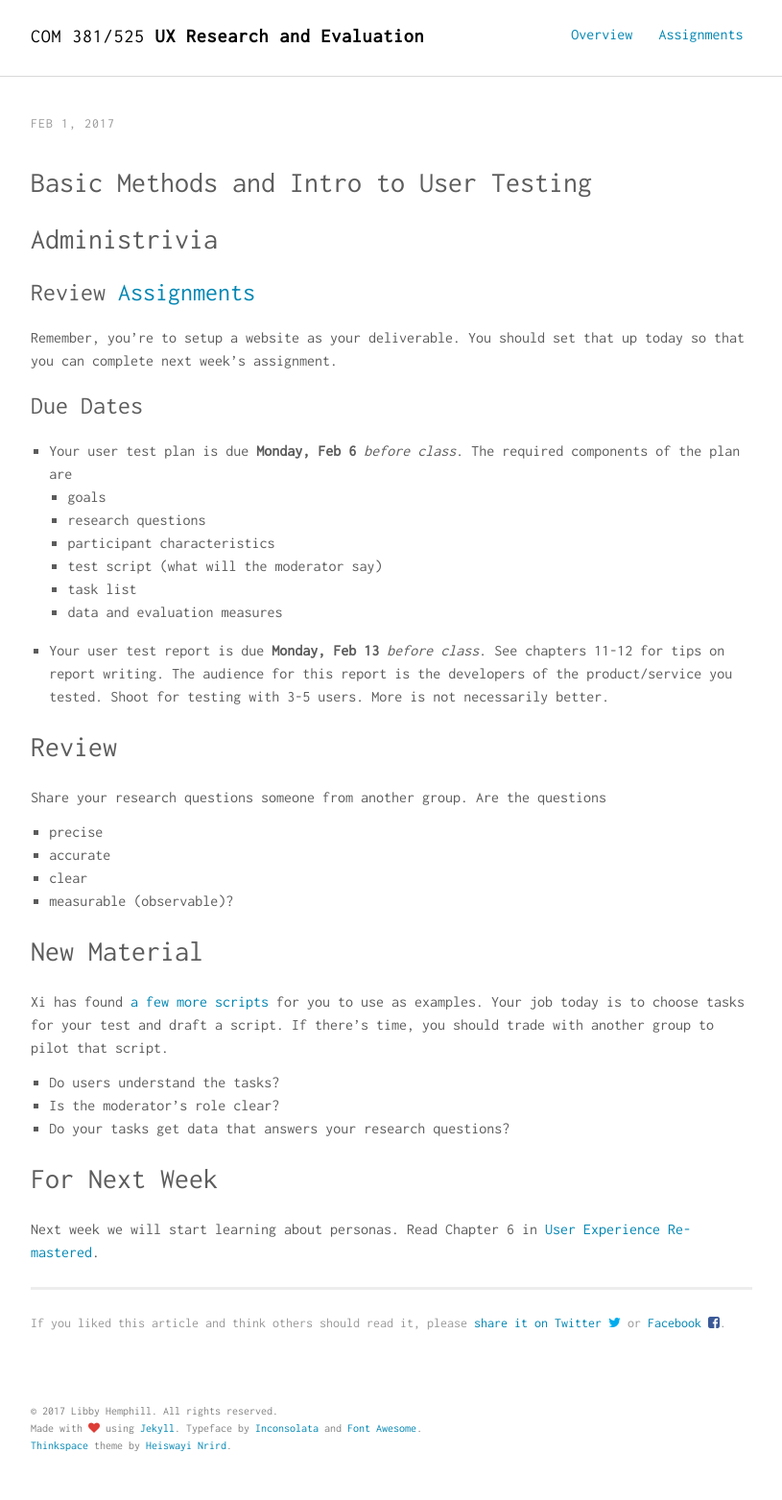
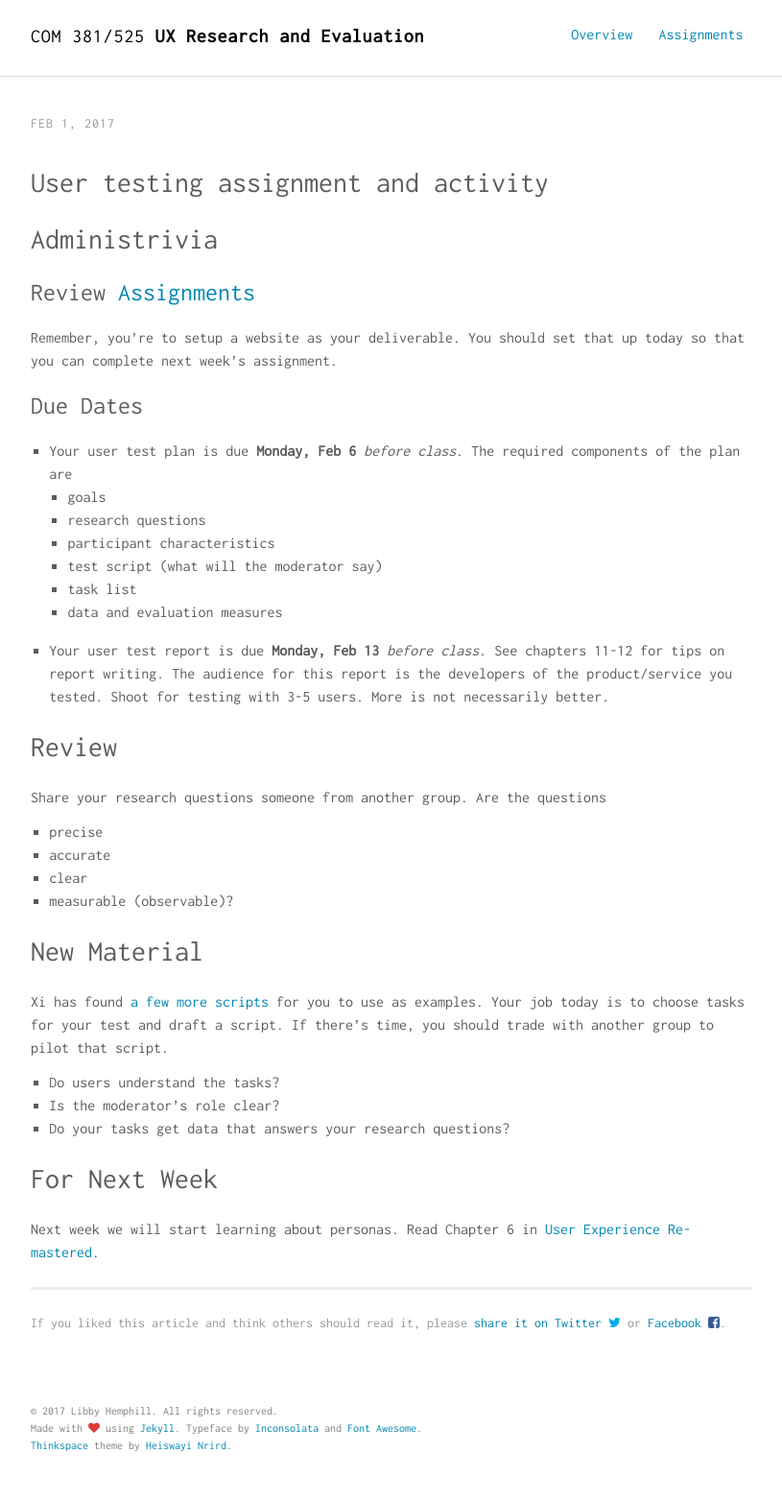
Before and after one commit to libbyh/com525spring2017, a Jekyll site: the page built from _posts/2017-02-01-User-Test-Assignment.md, in a window 1280 px wide. Shown: the whole page at 96% size, without its empty margins (232-1047 px from the left). Built offline with Jekyll 4.4.1, drawn with Linux system fonts in a browser that asks for light colours.

Commit message:
notes for 2-1-17

```diff
--- a/_posts/2017-02-01-User-Test-Assignment.md
+++ b/_posts/2017-02-01-User-Test-Assignment.md
@@ -1,8 +1,8 @@
 ---
 layout: post
-title: "Basic Methods and Intro to User Testing"
+title: "User testing assignment and activity"
 comments: false
-description: "Here's what we covered in the first week of class"
+description: "Class activities for 2/1 and assignments for user tests"
 ---
 
 # Administrivia
```
